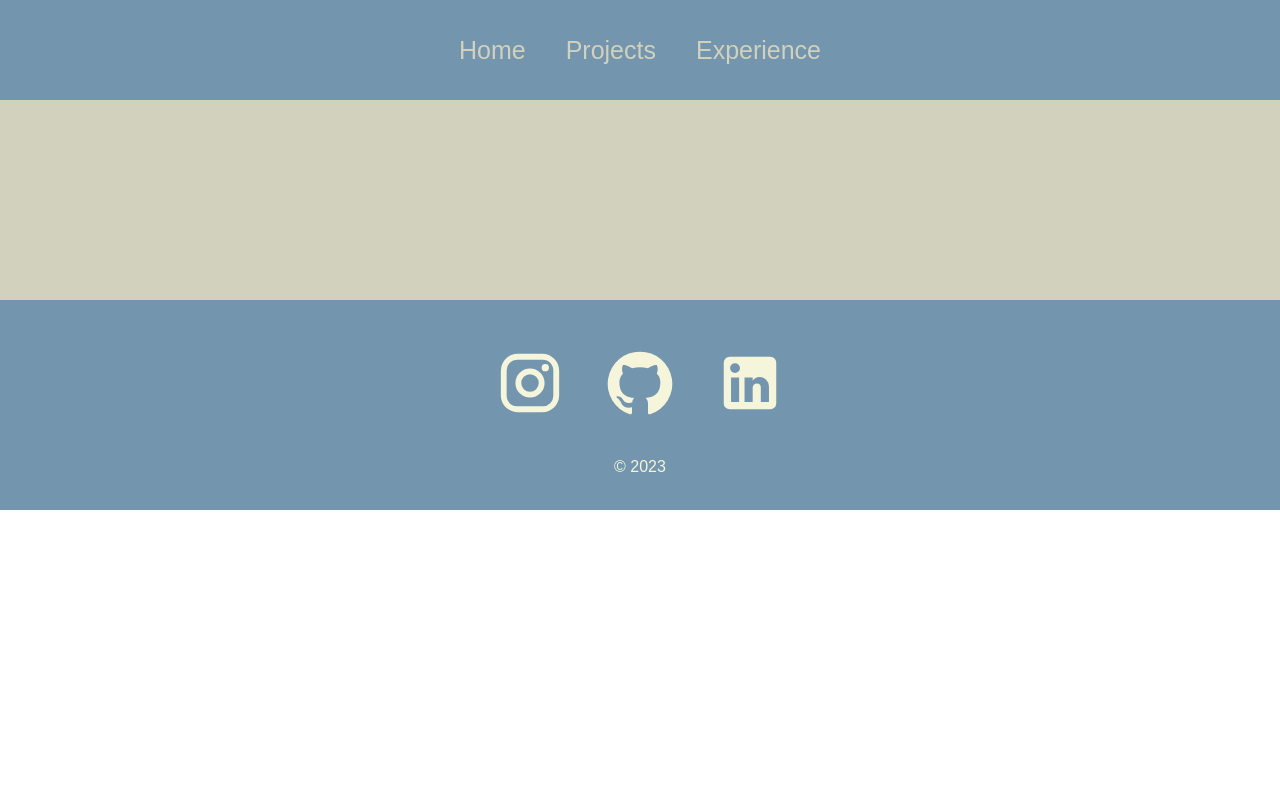
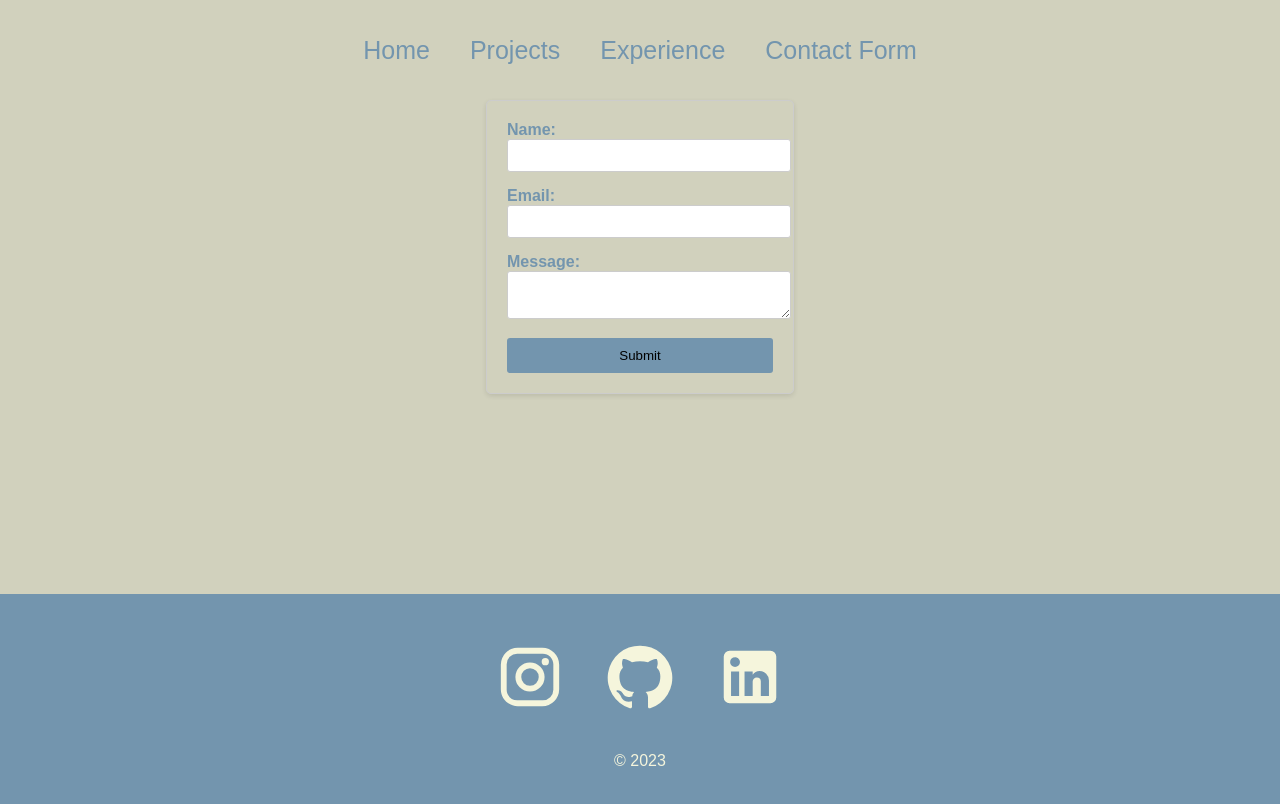
Before and after one commit to burrielrush/reactPortfolio, a React (Create React App) app: page /contactForm in a window 1280 px wide. Built offline with nearby package versions, Linux system fonts and the light colour scheme.

Commit message:
added contact page, added links to buttons

```diff
--- a/src/App.js
+++ b/src/App.js
@@ -5,6 +5,7 @@ import Projects from './pages/Projects';
 import Experience from './pages/Experience';
 import Navbar from './components/Navbar';
 import Footer from './components/Footer';
+import ContactForm from './pages/ContactForm';
 
 
 
@@ -16,6 +17,7 @@ function App() {
         <Route path="/" element = {<Home />} />
         <Route path="/projects" element = {<Projects />} />
         <Route path="/experience" element = {<Experience />} />
+        <Route path="/contactForm" element = {<ContactForm />} />
       </Routes>
       <Footer />
     </Router>
--- a/src/components/Navbar.js
+++ b/src/components/Navbar.js
@@ -14,6 +14,7 @@ function Navbar() {
             <Link to="/"> Home </Link>
             <Link to="/projects"> Projects </Link>
             <Link to="/experience"> Experience </Link>
+            <Link to="/contactForm"> Contact Form </Link>
             </div>
     </div>
   )
--- a/src/index.js
+++ b/src/index.js
@@ -10,7 +10,4 @@ root.render(
   </React.StrictMode>
 );
 
-// If you want to start measuring performance in your app, pass a function
-// to log results (for example: reportWebVitals(console.log))
-// or send to an analytics endpoint. Learn more: https://bit.ly/CRA-vitals
 reportWebVitals();
--- /dev/null
+++ b/src/pages/ContactForm.js
@@ -0,0 +1,70 @@
+import React, { useState } from 'react';
+import "../styles/ContactForm.css";
+
+function ContactForm() {
+  const [formData, setFormData] = useState({
+    name: '',
+    email: '',
+    message: ''
+  });
+
+  const handleChange = (e) => {
+    const { name, value } = e.target;
+    setFormData((prevData) => ({
+      ...prevData,
+      [name]: value
+    }));
+  };
+
+  const handleSubmit = (e) => {
+    e.preventDefault();
+    // Here, you can send the form data to your desired endpoint or perform any other action with the data.
+    console.log(formData);
+    // Reset the form after submission
+    setFormData({
+      name: '',
+      email: '',
+      message: ''
+    });
+  };
+
+  return (
+    <form onSubmit={handleSubmit}>
+      <div>
+        <label htmlFor="name">Name:</label>
+        <input
+          type="text"
+          id="name"
+          name="name"
+          value={formData.name}
+          onChange={handleChange}
+          required
+        />
+      </div>
+      <div>
+        <label htmlFor="email">Email:</label>
+        <input
+          type="email"
+          id="email"
+          name="email"
+          value={formData.email}
+          onChange={handleChange}
+          required
+        />
+      </div>
+      <div>
+        <label htmlFor="message">Message:</label>
+        <textarea
+          id="message"
+          name="message"
+          value={formData.message}
+          onChange={handleChange}
+          required
+        />
+      </div>
+      <button type="submit">Submit</button>
+    </form>
+  );
+}
+
+export default ContactForm;
--- a/src/pages/Home.js
+++ b/src/pages/Home.js
@@ -10,29 +10,50 @@ function Home() {
       <div className="about">
         <h2> Hello, my name Rush Burriel </h2>
         <div className="prompt">
-        <p>A full stack web developer with a passion to make things
-          </p>
-          <LinkedIn />
-          <Instagram />
-          <GitHub />
+          <p>A full stack web developer with a passion to make things</p>
+          <div className="social-icons">
+            <a href="https://www.linkedin.com/in/rush-burriel-26a448263/" target="_blank" rel="noopener noreferrer">
+              <LinkedIn />
+            </a>
+            <a href="https://www.instagram.com/rushburriel/" target="_blank" rel="noopener noreferrer">
+              <Instagram />
+            </a>
+            <a href="https://github.com/burrielrush" target="_blank" rel="noopener noreferrer">
+              <GitHub />
+            </a>
           </div>
         </div>
-      <div classNmae="skill">
-      <h1>Skills</h1>
-      <ol className="list">
-        <li className="item">
-          <h2> Front End </h2>
-          <span>HTML, CSS, JavaScript, React, handlebars, webpacks, bootstrap, tailwind </span>
-        </li>
-        <li className="item">
-          <h2> Back End </h2>
-          <span>Node.js, Express, MongoDB, MySQL, APIs, JSON, Heroku, GITHUB</span>
-        </li>
-        <li className="item">
-          <h2> Languages </h2>
-          <span>HTML, CSS, JavaScript, React</span>
-        </li>
-      </ol>
+      </div>
+      <div className="skill">
+      <h1>About me</h1>
+      <p>
+        <strong>About Me</strong><br />
+        Hello there! I'm [Your Name], a passionate and creative web developer with a love for crafting engaging and user-friendly digital experiences. As a lifelong learner and problem solver, I find immense joy in the ever-evolving world of web development.<br /><br />
+
+        <strong>Background and Expertise</strong><br />
+        With a background in web development and coding, I have honed my skills and gained valuable experience in various aspects of the development process. Although I am new to the tech world, I am hungry for knowledge and growth.<br /><br />
+
+        <strong>Passion and Motivation</strong><br />
+        What drives me as a web developer is the ability to turn ideas into reality through code. I find inspiration in the endless possibilities of the digital landscape and the power it holds to connect people and businesses worldwide. My goal is to create meaningful, functional, and visually stunning solutions that make a positive impact on users' lives.<br /><br />
+
+        <strong>Skills and Approach</strong><br />
+        Proficient in a wide array of technologies, I enjoy staying up-to-date with the latest industry trends and best practices. I take a meticulous and detail-oriented approach to development, ensuring clean and efficient code that not only works flawlessly but is also easily maintainable.<br /><br />
+
+        <strong>Notable Projects</strong><br />
+        Throughout my professional journey, I've had the privilege of navigating some high stress and result driven situations that challenged my skills and creativity, with success. Ultimately making me a great asset to any team.  Notably, which allowed me to showcase my ability to tackle complex problems and deliver exceptional results.<br /><br />
+
+        <strong>Collaboration and Philosophy</strong><br />
+        As much as I thrive on individual challenges, I also believe in the power of collaboration. I enjoy working in dynamic teams where ideas flow freely, and each member's unique strengths contribute to the project's success. Communication and teamwork are vital to creating cohesive and impactful solutions.<br /><br />
+
+        <strong>Personal Touch</strong><br />
+        When I'm not coding you can find me traveling, exploring the outdoors or gaming. I've been blessed with my 2 amazing kids Leo & Lola and my awesome wife Hailey. I also have a love for MMA and currently train Muay Thai. I believe having working out the body is just as important as working out the mind. <br /><br />
+
+        <strong>Let's Connect!</strong><br />
+        I'm excited to connect with fellow developers, designers, and like-minded professionals. Whether you want to discuss potential collaborations or just chat about all things web development, feel free to reach out to me at burrielrush@gmail.com.<br /><br />
+
+        Thank you for visiting my portfolio, and I look forward to the journey ahead!
+      </p>
+
       </div>
     </div>
   )
--- a/src/pages/Projects.js
+++ b/src/pages/Projects.js
@@ -1,14 +1,15 @@
 import React from 'react'
 import ProjectItem from '../components/ProjectItem';
 import HoriseonHW from "../assets/HoriseonHW.png";
+import WritersCorner from "../assets/WritersCorner.png";
 import "../styles/Projects.css";
 function Projects() {
   return (
     <div className="projects">
       <h1>Projects</h1>
       <div className="projectList">
-        <ProjectItem name ="" image={HoriseonHW}/>
-        <ProjectItem />
+        <ProjectItem name ="Horiseon Refactor HW" image={HoriseonHW}/>
+        <ProjectItem name="Writers Corner" image={WritersCorner}/>
       </div>
 
     </div>
--- /dev/null
+++ b/src/styles/ContactForm.css
@@ -0,0 +1,44 @@
+/* ContactForm.css */
+
+form {
+    display: flex;
+    flex-direction: column;
+    max-width: 400px;
+    margin: 0 auto;
+    padding: 20px;
+    border: 1px solid #ccc;
+    border-radius: 5px;
+    box-shadow: 0 2px 5px rgba(0, 0, 0, 0.1);
+  }
+
+  label {
+    color: #7395AE;
+    font-weight: bold;
+    margin-bottom: 5px;
+  }
+
+  input,
+  textarea {
+    padding: 8px;
+    margin-bottom: 15px;
+    border: 1px solid #ccc;
+    border-radius: 3px;
+    width: 100%;
+  }
+
+  textarea {
+    resize: vertical;
+  }
+
+  button[type="submit"] {
+    background-color: #7395AE;
+    border: none;
+    padding: 10px 20px;
+    border-radius: 3px;
+    cursor: pointer;
+    transition: background-color 0.3s ease;
+  }
+
+  button[type="submit"]:hover {
+    background-color: #0056b3;
+  }
--- a/src/styles/Home.css
+++ b/src/styles/Home.css
@@ -2,7 +2,7 @@ home {
     width: 100%;
     align-items: center;
     font-family: "Arial", sans-serif;
-    color: #3e497a;
+    color: #7395AE;
   }
 
   .about {
@@ -13,8 +13,8 @@ home {
     justify-content: center;
     align-items: center;
     text-align: center;
-    background-color: #587285;
-    color: #f0f0f0;
+    background-color: #7395AE;
+    color: rgb(209, 209, 189);
   }
 
   .about h2 {
@@ -35,8 +35,10 @@ home {
   }
 
   .skill {
+    margin: 150px;
+    color: #7395AE;
     font-size: 35px;
-    width: 100%;
+    width: 75%;
     display: flex;
     justify-content: center;
     flex-direction: column;
@@ -44,7 +46,7 @@ home {
   }
 
   .skills h2 {
-    color: #3e497a;
+    color: #7395AE;
   }
 
   .skills .list {
--- a/src/styles/Navbar.css
+++ b/src/styles/Navbar.css
@@ -1,7 +1,7 @@
 .navbar {
     width: 100%;
     height: 100px;
-    background: #7395AE;
+    background: rgb(209, 209, 189);
   }
 
   .links {
@@ -14,7 +14,7 @@
   }
 
   .navbar a {
-    color: rgb(209, 209, 189);
+    color: #7395AE;
     font: bold;
     text-decoration: none;
     margin: 20px;
```
